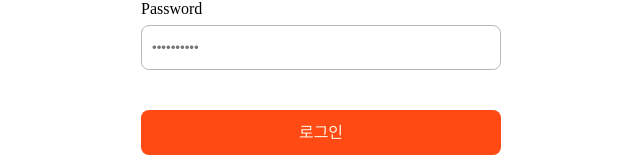
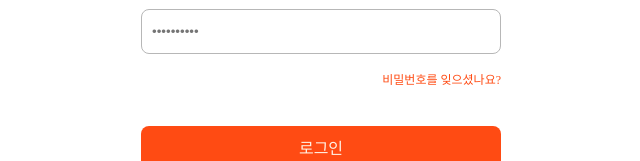
Before and after one commit to GETCODE-Project/Front-End, a Next.js app: page /auth/login in a window 1280 px wide. Shown: the part 349-510 px from the top of the page, without its empty margins (319-959 px from the left). Built offline with nearby package versions, Linux system fonts and the light colour scheme; no server answers.

Commit message:
✨ Feat:  비밀번호찾기 퍼블리싱

```diff
--- a/components/auth/LoginPage.tsx
+++ b/components/auth/LoginPage.tsx
@@ -64,8 +64,20 @@ const LoginPage = () => {
                 onChange={handleUserPassword}
                 validation={true}
             />
+            <ForgetPassWord>비밀번호를 잊으셨나요?</ForgetPassWord>
         </AuthForm>
     )
 }
 
 export default LoginPage;
+
+const ForgetPassWord = styled.div`
+    display: flex;
+    justify-content: end;
+    width: 100%;
+
+    color: #ff4b13;
+    font-size: 0.75rem;
+
+    cursor: pointer;
+`;
```
Also changed, not shown: pages/auth/login/find/index.tsx (added).
